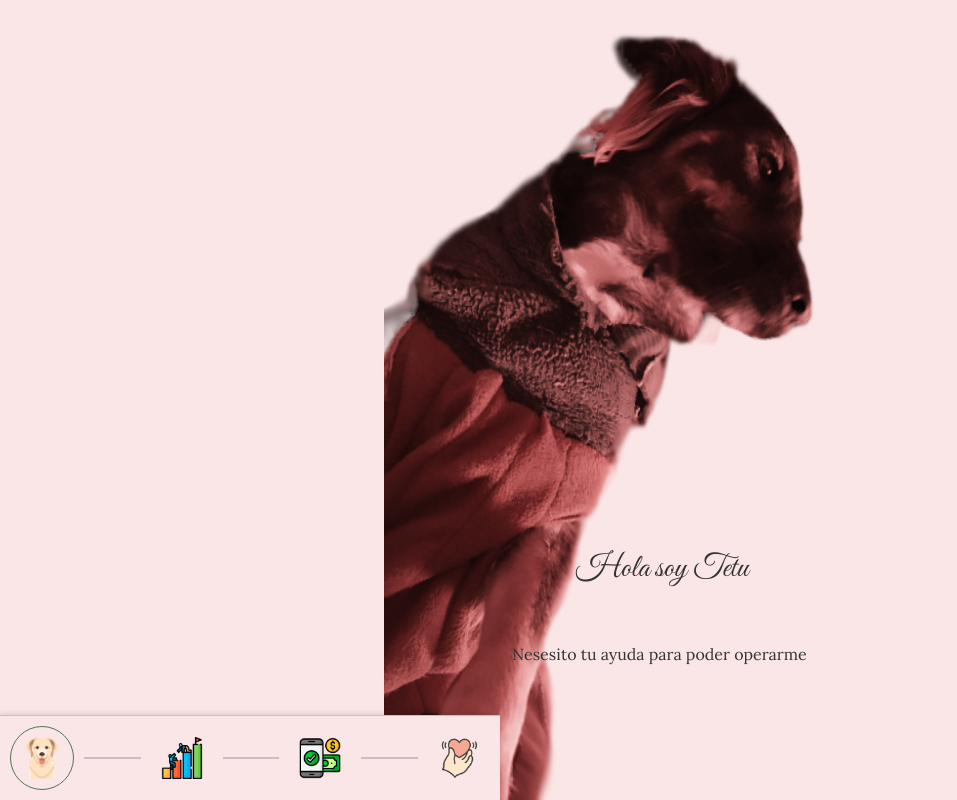
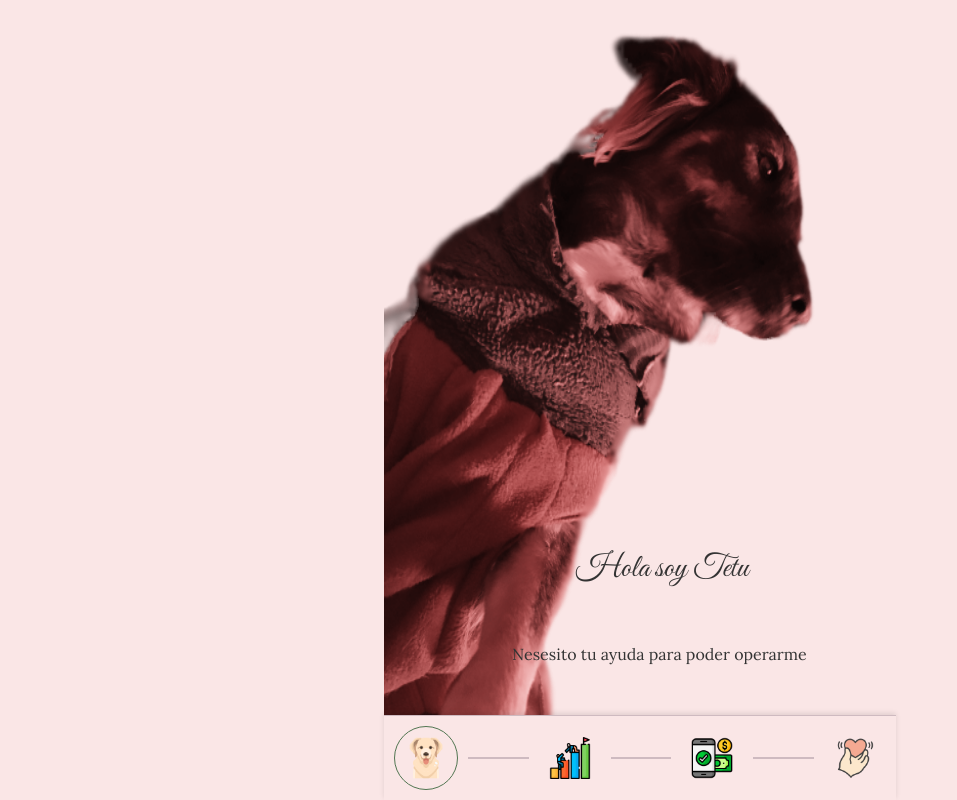
Before and after one commit to masacr3/donacionesTetu, a React (Vite) app: page / in a window 1280 px wide. Shown: the whole page, without its empty margins (0-957 px from the left). Built offline with nearby package versions, Linux system fonts and the light colour scheme.

Commit message:
fix menu flotante para resoluciones 420px

```diff
--- a/src/componentes/Navegacion.css
+++ b/src/componentes/Navegacion.css
@@ -1,3 +1,15 @@
+.fixed{
+  position: fixed;
+  bottom: 0;
+  left: 0;
+
+  display: flex;
+  flex-direction: row;
+  justify-content: center;
+
+  width: 100%;
+}
+
 .menu {
     display: flex;
     background-color: #fae6e6;
@@ -5,11 +17,11 @@
     justify-content: space-between;
     box-sizing: border-box;
     padding: 10px;
-    max-width: 500px;
+    max-width: 512px;
     min-width: 320px;
-    position: fixed;
+    /* position: fixed;
     bottom: 0;
-    left: 0;
+    left: 0; */
     width: 100vw;
     border-top: 1px solid #79647557;
     box-shadow: 0 -2px 5px rgba(0, 0, 0, 0.1); /* Sombra discreta en el borde superior */
--- a/src/componentes/Navegacion.jsx
+++ b/src/componentes/Navegacion.jsx
@@ -30,6 +30,8 @@ const Navegacion  = ({selected, fselected}) => {
   };
 
   return (
+    <div className='fixed'>
+
     <div className="menu">
       <div
         className={`menu-item ${selected === 'home' ? 'selected' : ''}`}
@@ -59,6 +61,7 @@ const Navegacion  = ({selected, fselected}) => {
         <img src={graciasIcon} alt="gracias" />
       </div>
     </div>
+    </div>
   );
 };
 
```
Also changed, not shown: 1 other file (tests, documents, lock files or other folders).
